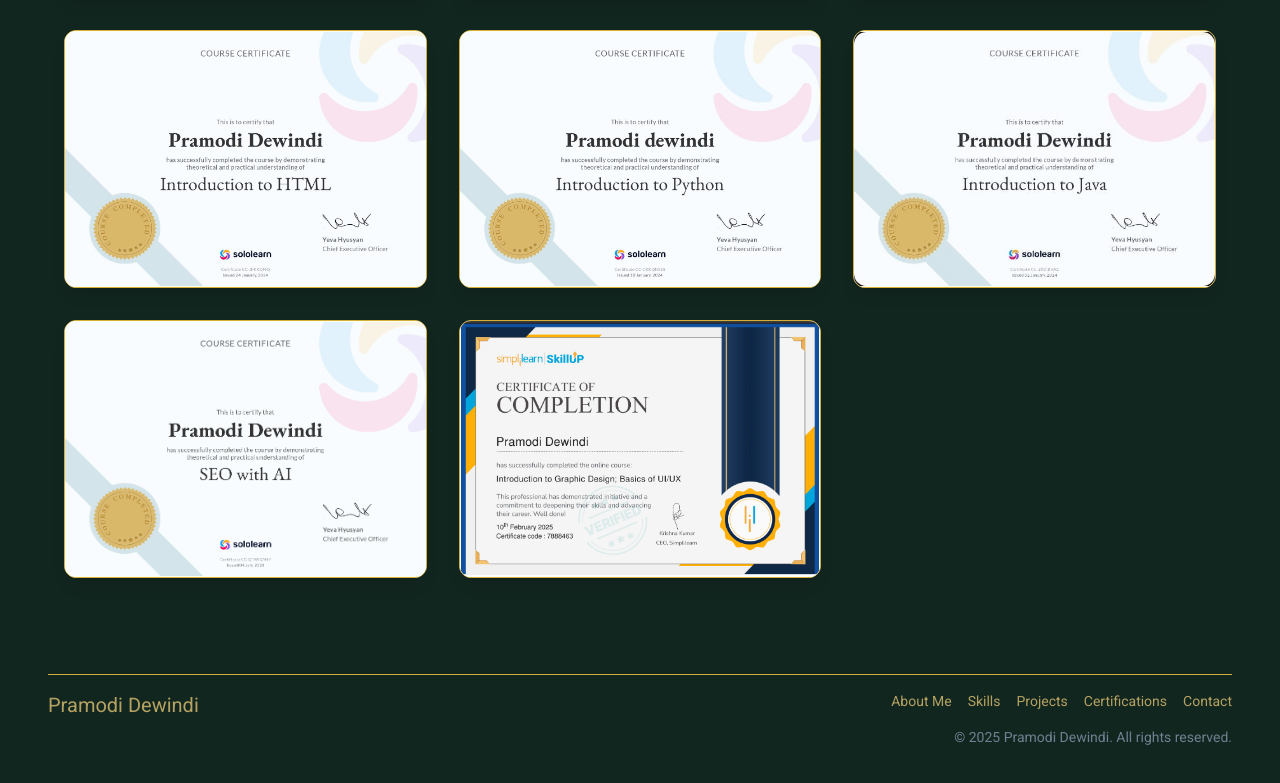
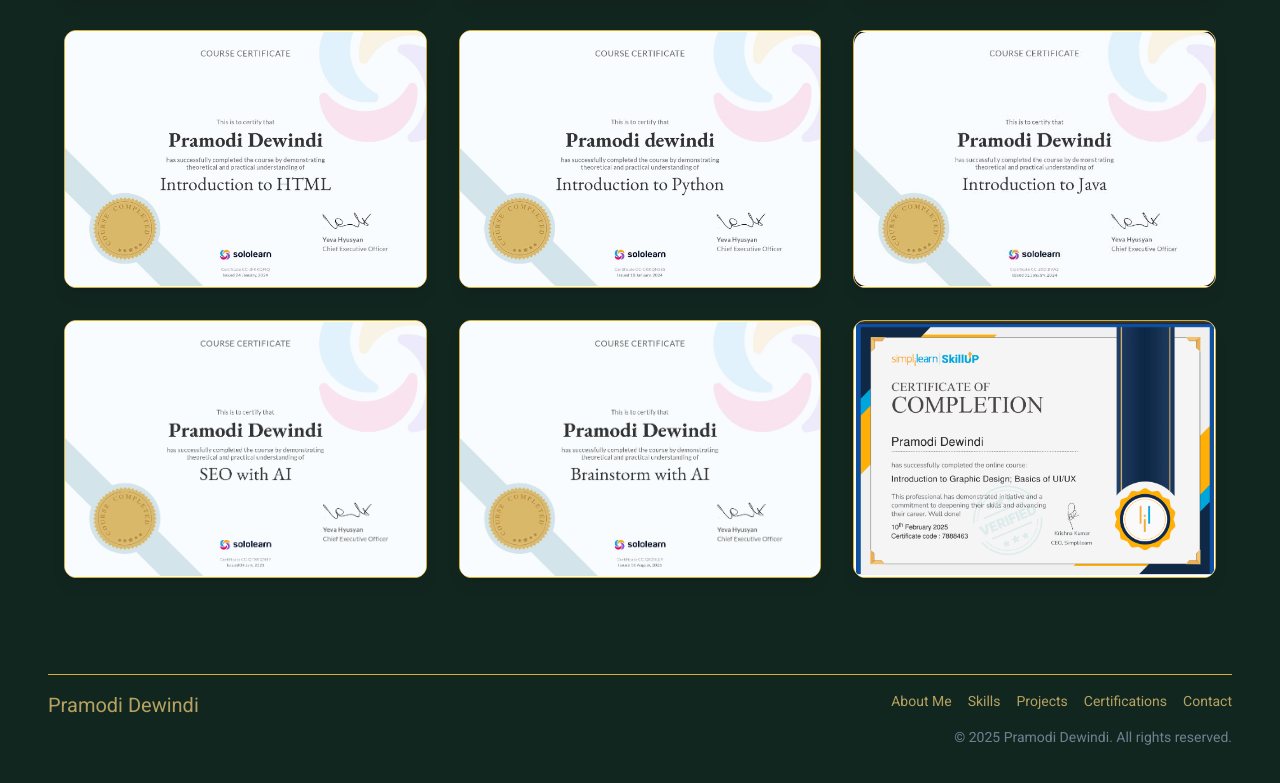
Before and after one commit to DewindiP/dew-portfolio, a React (Vite) app: page /certifications in a window 1280 px wide. Shown: the part 1358-2141 px from the top of the page. Built offline with nearby package versions, Linux system fonts and the light colour scheme; a web font is replaced by a local one.

Commit message:
certficates update

```diff
--- a/src/pages/CertficationsPage.jsx
+++ b/src/pages/CertficationsPage.jsx
@@ -103,6 +103,12 @@ const certifications = [
       "https://www.sololearn.com/certificates/CC-QTXKQN4P",
   },
   {
+    title: "Brainstorm with AI",
+    image: "/images/certificates/Brainstorm with AI.jpg",
+    credentialUrl:
+      "https://www.sololearn.com/certificates/CC-QIIZ4LL9",
+  },
+  {
     title: " Introduction to Graphic Design; Basics of UI/UX",
     image: "/images/certificates/introduction to graphic design.png",
     credentialUrl:
```
Also changed, not shown: public/images/certificates/Brainstorm with AI.jpg (added).
